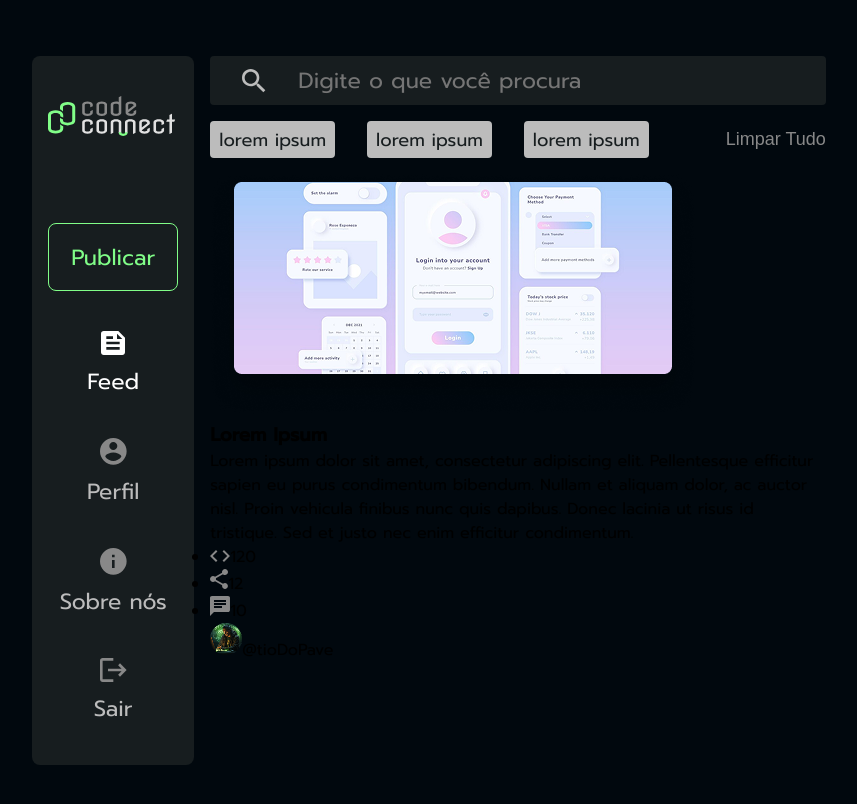
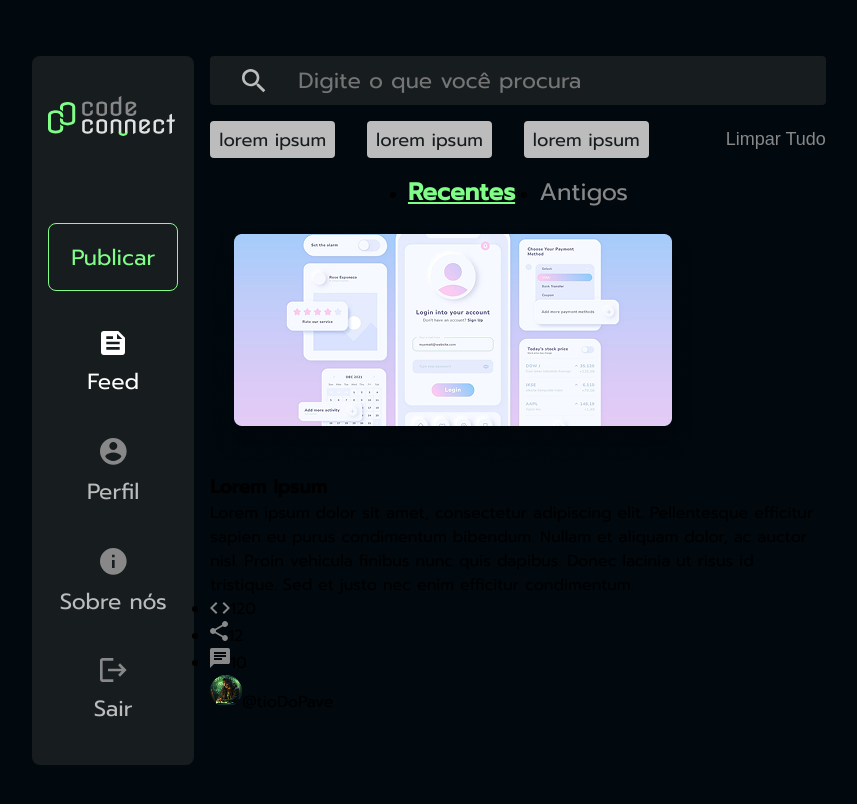
Before and after one commit to CipherCrow/codeconnect1, a React (Vite) app: page / in a window 1280 px wide. Shown: the top 804 px of the page, without its empty margins (211-1068 px from the left). Built offline with nearby package versions, Linux system fonts and the light colour scheme.

Commit message:
adicionado ordenacao

```diff
--- a/src/App.jsx
+++ b/src/App.jsx
@@ -1,6 +1,7 @@
 import './App.css'
 import Card from './components/card'
 import Filtro from './components/filtro'
+import Ordenacao from './components/ordenacao'
 import BarraDePesquisa from './components/searchbar'
 import Sidebar from './components/sidebar'
 
@@ -12,6 +13,7 @@ function App() {
       <div>
         <BarraDePesquisa/>
         <Filtro/>
+        <Ordenacao/>
         <Card/>
       </div>
     </div>
--- a/src/components/filtro/styles.css
+++ b/src/components/filtro/styles.css
@@ -25,3 +25,9 @@
     line-height: 27px;
     font-size: 18px;
 }
+
+.container-filtro li:hover{
+    cursor: pointer;
+    background: var(--cinza-medio) url("./assets/close.svg") no-repeat right 15px;
+    padding-right: 1em;
+}
--- /dev/null
+++ b/src/components/ordenacao/index.jsx
@@ -0,0 +1,14 @@
+import './style.css'
+
+export default function Ordenacao() {
+    return (
+        <ul className="lista-ordenacao">
+            <li>
+                <a href="" className="lista-ordenacao__link lista-ordenacao_link_selecionado">Recentes</a>
+            </li>
+            <li>
+                <a href="" className="lista-ordenacao__link">Antigos</a>
+            </li>
+        </ul>
+    )
+}
--- /dev/null
+++ b/src/components/ordenacao/style.css
@@ -0,0 +1,21 @@
+.lista-ordenacao{
+    display: flex;
+    gap: 1.5em;
+    margin: 1em 0;
+    text-align: center;
+    justify-content: center;
+    align-items: center;
+}
+
+.lista-ordenacao__link{
+    font-size: 1.5em;
+    text-decoration: none;
+    color: var(--cinza-medio);
+    font-weight: 400;
+}
+
+.lista-ordenacao_link_selecionado{
+    color: var(--verde-destaque);
+    text-decoration: underline;
+    font-weight: 600;
+}
```
